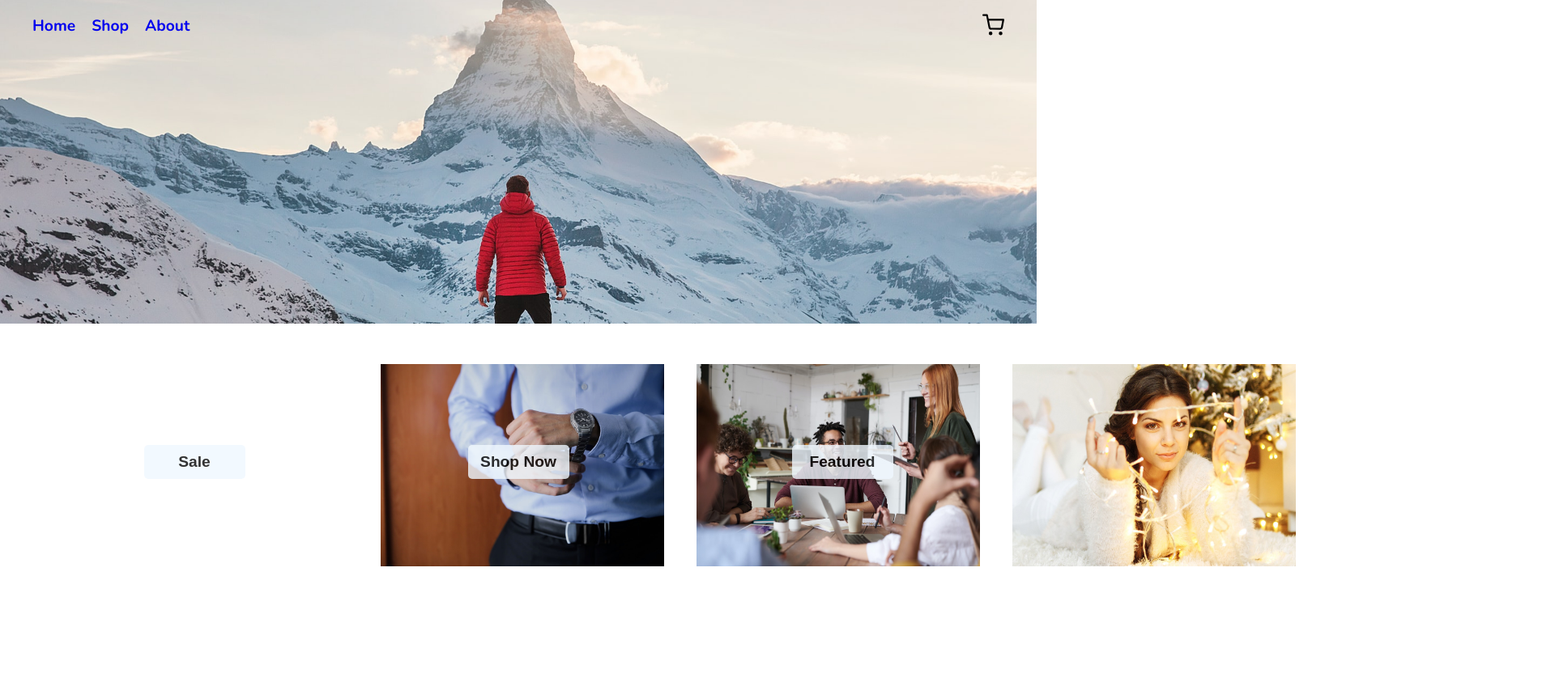
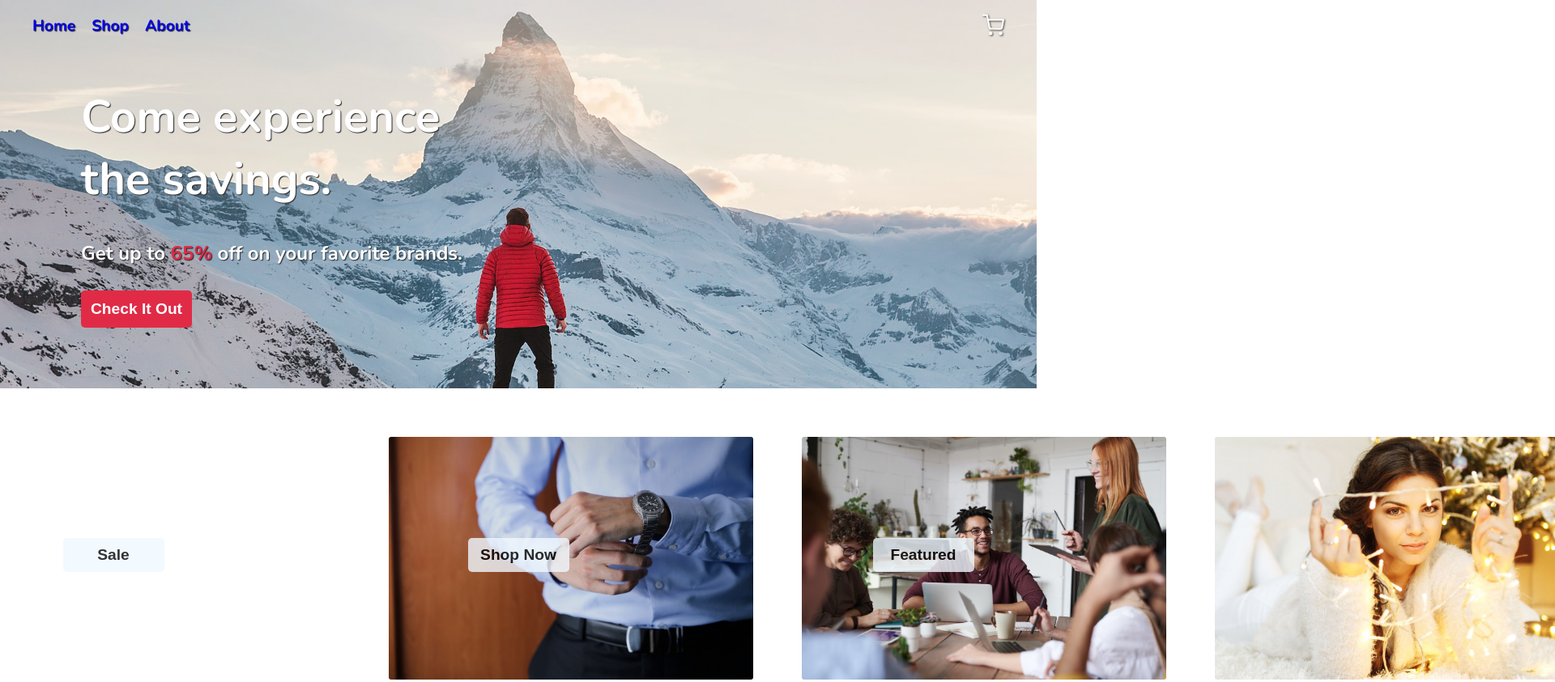
Before and after one commit to Alkylaid/shopping-cart, a React app: page / in a window 1280 px wide. Shown: the top 843 px of the page at 81% size, 1920 px wide, since content can reach past the window. Before the commit the page ends 800 px from the top, so only its background shows below. Built offline with nearby package versions, Linux system fonts and the light colour scheme; no server answers.

Commit message:
Improve styling for home page

```diff
--- a/src/components/App.js
+++ b/src/components/App.js
@@ -16,6 +16,9 @@ function App() {
     <div className="container">
       <div id="hero-image">
       <Navbar />
+      <h1>Come experience the savings.</h1>
+      <h2>Get up to <span style={{color: 'rgb(225, 43, 70)'}}>65%</span> off on your favorite brands.</h2>
+      <button id="check-it-button">Check It Out</button>
       </div>
       <Home />
     </div>
--- a/src/styles/index.css
+++ b/src/styles/index.css
@@ -22,10 +22,36 @@ body{
   background-repeat: no-repeat;
   background-size: 100vw;
   background-position: center center;
-  height: 50vh;
+  height: 60vh;
   margin: 0 auto;
+  color: #fff;
+  text-shadow: 1px 1px 1px rgb(42, 42, 42);
+}
+
+
+#hero-image h1{
+  font-size: 3.5rem;
+  width: 500px;
+  margin-left: 100px;
 
 }
+
+#hero-image h2{
+  width: 500px;
+  margin-left: 100px;
+
+}
+
+#check-it-button{
+  margin-top: 10px;
+  margin-left: 100px;
+  background-color: rgb(225, 43, 70);
+  color: #fff;
+  opacity: 1;
+  padding: 12px;
+
+}
+
 
 ul{
   list-style: none;
@@ -38,7 +64,7 @@ a{
 }
 
 a:visited{
-  color: #000;
+  color: #fff;
 }
 
 .nav-links{
@@ -47,6 +73,7 @@ a:visited{
   font-weight: 700;
   column-gap: 20px;
   grid-column: 1/2;
+  color: #fff;
 
 }
 
@@ -55,11 +82,13 @@ a:visited{
   margin-right: 40px;
 }
 #shopping-cart-icon{
+  stroke: #fff;
   width: 27px;
+  filter: drop-shadow( 1px 1px 1px rgba(0, 0, 0, .7));
 }
 
 .teaser-images{
-  margin: 50px 450px;
+  margin: 60px 450px;
   display: flex;
   justify-content: space-around;
   position: relative;
@@ -67,9 +96,10 @@ a:visited{
 }
 
 .teaser-image{
-  width: 350px;
-  height: 250px;
-  margin: 0px 20px;
+  width: 450px;
+  height: 300px;
+  margin: 0px 30px;
+  border-radius: 3px;
 }
 
 button{
@@ -84,18 +114,18 @@ button{
 }
 #shop-now-button{
   position: absolute;
-  margin-top: 100px;
+  margin-top: 125px;
 
 }
 
 #sale-button{
   position: absolute;
-  margin-right: 800px;
-  margin-top: 100px;
+  margin-right: 1000px;
+  margin-top: 125px;
 }
 
 #featured-button{
   position: absolute;
-  margin-right: -800px;
-  margin-top: 100px;
+  margin-right: -1000px;
+  margin-top: 125px;
 }
```
